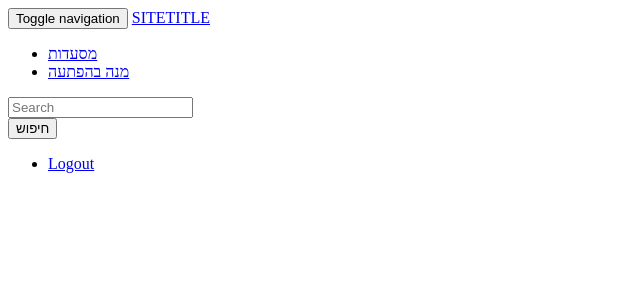
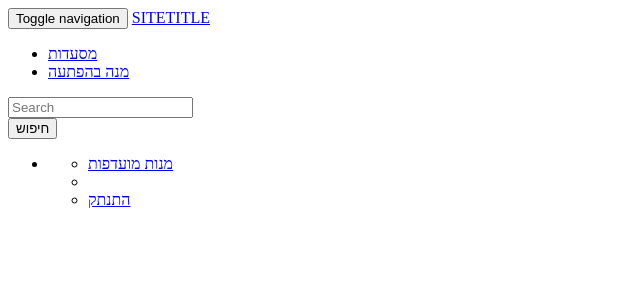
Before and after one commit to Zed3/foodie, a PHP site: template app/templates/default/header.php in a window 1280 px wide. Shown: the top 300 px of the page, without its empty margins (0-640 px from the left). Run offline with PHP 8.4, Linux system fonts and the light colour scheme; the template is opened without the code that fills it, so the values that code supplies are empty; some libraries are stand-ins or nearby versions.

Commit message:
Added user elements to header

```diff
--- a/app/templates/default/header.php
+++ b/app/templates/default/header.php
@@ -73,10 +73,23 @@
         <?php
           //handle user login
           $user = new \Controllers\User();
-          if ($user->get_current_user()) {
-            echo "<li><a href='" . DIR . "logout'>Logout</a></li>";
+          $user = $user->get_current_user();
+          if ($user) {
+            //echo "<li><a href='" . DIR . "logout'>Logout</a></li>";
+?>
+ <li class="dropdown">
+          <a href="#" class="dropdown-toggle" data-toggle="dropdown" role="button" aria-haspopup="true" aria-expanded="false">
+            <span class="glyphicon glyphicon-user" aria-hidden="true"></span> <?php echo $user->user_name;?>
+               <span class="caret"></span></a>
+          <ul class="dropdown-menu">
+            <li><a href="<?php echo DIR;?>user/dishes">מנות מועדפות</a></li>
+            <li role="separator" class="divider"></li>
+            <li><a href="<?php echo DIR;?>logout">התנתק</a></li>
+          </ul>
+        </li>
+<?php
           } else {
-            echo "<li><a href='" . DIR . "login'>Login</a></li>";
+            echo "<li><a href='" . DIR . "login'>התחבר</a></li>";
           }
         ?>
       </ul>
```
